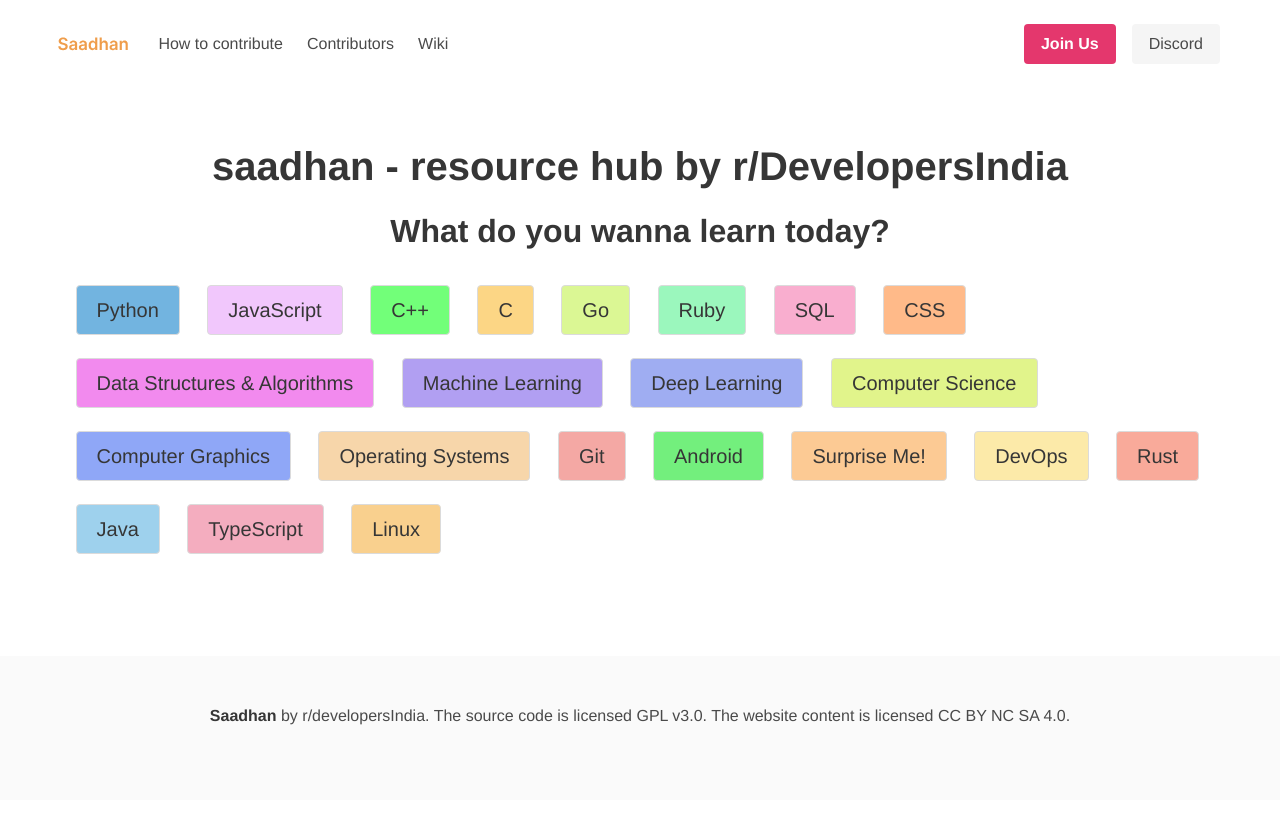
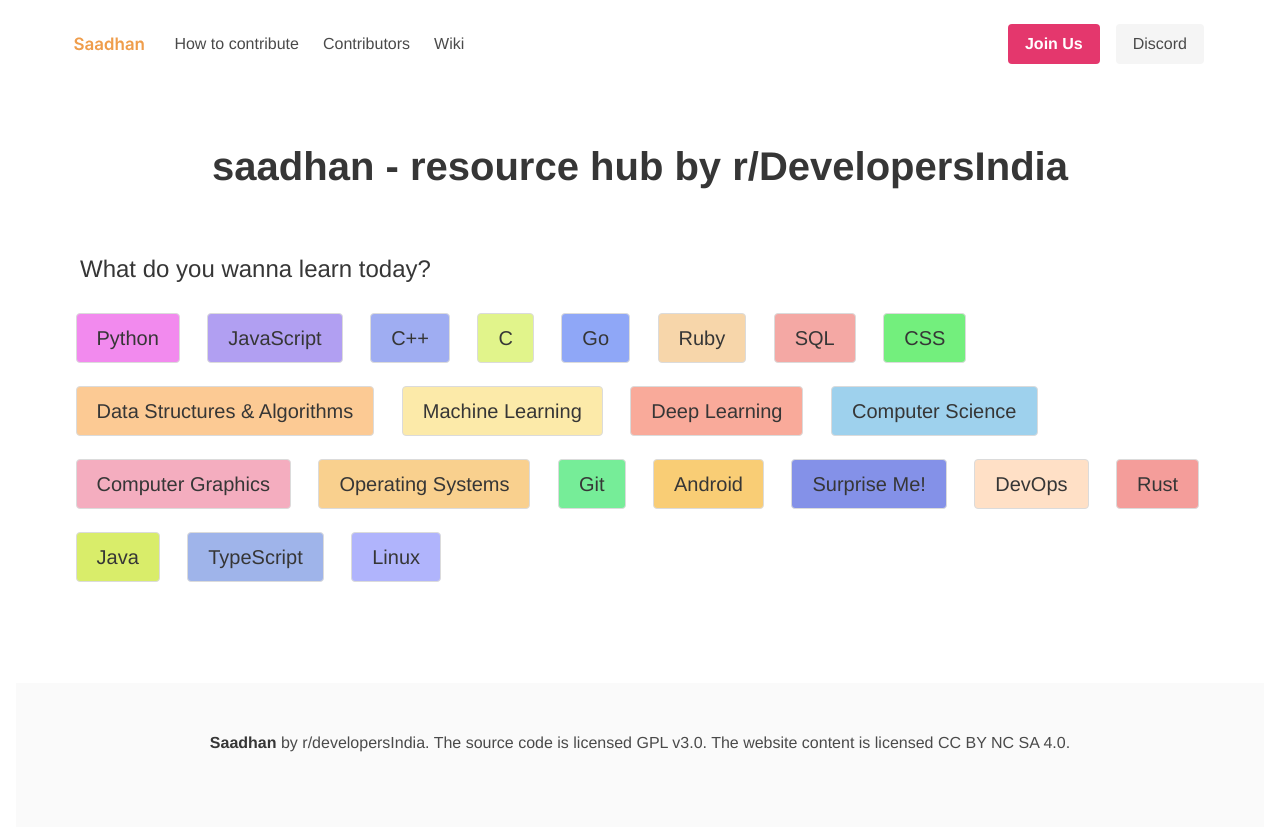
Before and after one commit to developersIndia/saadhan, a Flask app: page / in a window 1280 px wide. Before the commit the page ends 725 px from the top, so only its background shows below. Run offline with Flask 2, Linux system fonts and the light colour scheme; some libraries are stand-ins or nearby versions.

Commit message:
feat: fixed padding and margins

```diff
--- a/static/css/custom.css
+++ b/static/css/custom.css
@@ -11,6 +11,8 @@ body {
     display: flex;
     flex-direction: column;
     min-height: 100vh;
+    padding-right: 1rem;
+    padding-left: 1rem;
 }
 
 main {
@@ -134,7 +136,7 @@ body {
     margin-left: 0.5rem;
   }
 
-        .secondaryButton {
-          margin-right: 0.5rem;
-          margin-left: 0.5rem;
-        }
+  .secondaryButton {
+    margin-right: 0.5rem;
+    margin-left: 0.5rem;
+  }
--- a/templates/base.html
+++ b/templates/base.html
@@ -1,28 +1,59 @@
 <!DOCTYPE html>
 <html lang="en">
+  <head>
+    <meta charset="UTF-8" />
+    <meta http-equiv="X-UA-Compatible" content="IE=edge" />
+    <meta name="viewport" content="width=device-width, initial-scale=1.0" />
 
-<head>
-  <meta charset="UTF-8">
-  <meta http-equiv="X-UA-Compatible" content="IE=edge">
-  <meta name="viewport" content="width=device-width, initial-scale=1.0">
-
-  <meta property="og:type" content="website">
-  <meta property="og:title" content="{{ title }}">
-  <meta property="og:url" content="{{ url_for(request.endpoint, _external=True) }}">
-  <meta name="twitter:site" content="@devsinindia">
-  <meta name="twitter:creator" content="@devsinindia">
-  <meta property="og:site_name" content="Saadhan - A resource hub by r/developersIndia">
-  <meta name="description" content="Saadhan is a resource hub for the r/developersIndia community, which offers an extensive collection of tech resources. Whether you are a beginner or an experienced professional, Saadhan has something for everyone.">
-  <meta property="og:description" content="Saadhan is a resource hub for the r/developersIndia community, which offers an extensive collection of tech resources. Whether you are a beginner or an experienced professional, Saadhan has something for everyone.">
-  <meta name="twitter:description" content="Saadhan is a resource hub for the r/developersIndia community, which offers an extensive collection of tech resources. Whether you are a beginner or an experienced professional, Saadhan has something for everyone.">
-  <meta name="google-site-verification" content="jeqscIfDl_A3eUsQzbMRqd74G3WaI1GHVaV3DHkDD4A">
+    <meta property="og:type" content="website" />
+    <meta property="og:title" content="{{ title }}" />
+    <meta
+      property="og:url"
+      content="{{ url_for(request.endpoint, _external=True) }}"
+    />
+    <meta name="twitter:site" content="@devsinindia" />
+    <meta name="twitter:creator" content="@devsinindia" />
+    <meta
+      property="og:site_name"
+      content="Saadhan - A resource hub by r/developersIndia"
+    />
+    <meta
+      name="description"
+      content="Saadhan is a resource hub for the r/developersIndia community, which offers an extensive collection of tech resources. Whether you are a beginner or an experienced professional, Saadhan has something for everyone."
+    />
+    <meta
+      property="og:description"
+      content="Saadhan is a resource hub for the r/developersIndia community, which offers an extensive collection of tech resources. Whether you are a beginner or an experienced professional, Saadhan has something for everyone."
+    />
+    <meta
+      name="twitter:description"
+      content="Saadhan is a resource hub for the r/developersIndia community, which offers an extensive collection of tech resources. Whether you are a beginner or an experienced professional, Saadhan has something for everyone."
+    />
+    <meta
+      name="google-site-verification"
+      content="jeqscIfDl_A3eUsQzbMRqd74G3WaI1GHVaV3DHkDD4A"
+    />
 
     <title>{{ title }}</title>
 
-  <link rel="canonical" href="{{ url_for(request.endpoint, _external=True) }}">
-  <link rel="stylesheet" href="https://cdn.jsdelivr.net/npm/bulma@0.9.4/css/bulma.min.css">
-  <link rel="icon" type="image/x-icon" href="https://raw.githubusercontent.com/developersIndia/assets/main/logo.svg">
-  <link rel="stylesheet" type="text/css" href="{{ url_for('static', filename='css/custom.css') }}">
+    <link
+      rel="canonical"
+      href="{{ url_for(request.endpoint, _external=True) }}"
+    />
+    <link
+      rel="stylesheet"
+      href="https://cdn.jsdelivr.net/npm/bulma@0.9.4/css/bulma.min.css"
+    />
+    <link
+      rel="icon"
+      type="image/x-icon"
+      href="https://raw.githubusercontent.com/developersIndia/assets/main/logo.svg"
+    />
+    <link
+      rel="stylesheet"
+      type="text/css"
+      href="{{ url_for('static', filename='css/custom.css') }}"
+    />
     <script src="https://unpkg.com/htmx.org@1.8.4"></script>
     <script src="https://cdn.tailwindcss.com"></script>
   </head>
@@ -30,7 +61,13 @@
   <body>
     <nav class="navbar" role="navigation" aria-label="main navigation">
       <div class="navbar-brand">
-      <a role="button" class="navbar-burger" aria-label="menu" aria-expanded="false" data-target="navbarBasicExample">
+        <a
+          role="button"
+          class="navbar-burger"
+          aria-label="menu"
+          aria-expanded="false"
+          data-target="navbarBasicExample"
+        >
           <span aria-hidden="true"></span>
           <span aria-hidden="true"></span>
           <span aria-hidden="true"></span>
@@ -38,21 +75,33 @@
       </div>
       <div id="navbarBasicExample" class="navbar-menu">
         <div class="navbar-start">
-        <a href="/" class="navbar-item"><img alt="saadhan svg" src="{{ url_for('static', filename='assets/svgs/logo.svg') }}"></a>
+          <a href="/" class="navbar-item"
+            ><img
+              alt="saadhan svg"
+              src="{{ url_for('static', filename='assets/svgs/logo.svg') }}"
+          /></a>
           <a href="/how-to-contribute" class="navbar-item">How to contribute</a>
           <a href="/contributors" class="navbar-item">Contributors</a>
-        <a href="https://wiki.developersindia.in/" class="navbar-item">Wiki</a>
+          <a href="https://wiki.developersindia.in/" class="navbar-item"
+            >Wiki</a
+          >
         </div>
         <div class="navbar-end">
           <div class="navbar-item">
             <div class="buttonGroup">
               <div class="primaryButton">
-              <a style="background-color: #E4376D;" href="https://reddit.com/r/developersIndia" class="button is-primary">
+                <a
+                  style="background-color: #e4376d"
+                  href="https://reddit.com/r/developersIndia"
+                  class="button is-primary"
+                >
                   <strong>Join Us</strong>
                 </a>
               </div>
               <div class="secondaryButton">
-              <a href="https://discord.gg/MKXMSNC" class="button is-light">Discord</a>
+                <a href="https://discord.gg/MKXMSNC" class="button is-light"
+                  >Discord</a
+                >
               </div>
             </div>
           </div>
@@ -61,36 +110,53 @@
     </nav>
     <main>
       <div class="content is-vcentered has-text-centered">
-      <figure class="is-2 is-center">
-      </figure>
+        <figure class="is-2 is-center"></figure>
         <h1 class="title is-2 is-center">
-        <a href="/">saadhan</a> - resource hub by <a href="https://reddit.com/r/developersIndia">r/DevelopersIndia</a>
+          <a href="/" class="hover:text-[#E4376D] duration-75">saadhan</a> -
+          resource hub by
+          <a
+            href="https://reddit.com/r/developersIndia"
+            class="hover:text-[#E4376D] duration-75"
+            >r/DevelopersIndia</a
+          >
         </h1>
       </div>
-    <div class="container">
-      {% block content %}
-      {% endblock content %}
-    </div>
+      <div class="container">{% block content %} {% endblock content %}</div>
     </main>
     <footer class="footer">
       <div class="content has-text-centered">
         <p>
-        <strong>Saadhan</strong> by <a href="https://developersindia.in/">r/developersIndia</a>. The source code is licensed <a href="https://github.com/developersIndia/saadhan/blob/main/LICENSE">GPL v3.0</a>. The website content is licensed <a href="http://creativecommons.org/licenses/by-nc-sa/4.0/">CC BY NC SA 4.0</a>.
+          <strong>Saadhan</strong> by
+          <a href="https://developersindia.in/">r/developersIndia</a>. The
+          source code is licensed
+          <a href="https://github.com/developersIndia/saadhan/blob/main/LICENSE"
+            >GPL v3.0</a
+          >. The website content is licensed
+          <a href="http://creativecommons.org/licenses/by-nc-sa/4.0/"
+            >CC BY NC SA 4.0</a
+          >.
         </p>
       </div>
     </footer>
     <script src="https://cdnjs.cloudflare.com/ajax/libs/randomcolor/0.5.4/randomColor.min.js"></script>
-  <script defer src="https://use.fontawesome.com/releases/v5.3.1/js/all.js"></script>
+    <script
+      defer
+      src="https://use.fontawesome.com/releases/v5.3.1/js/all.js"
+    ></script>
     <script src="{{ url_for('static', filename='js/custom.js') }}"></script>
     <!-- Google tag (gtag.js) -->
-  <script async src="https://www.googletagmanager.com/gtag/js?id=G-QLB0N16RL5"></script>
+    <script
+      async
+      src="https://www.googletagmanager.com/gtag/js?id=G-QLB0N16RL5"
+    ></script>
     <script>
       window.dataLayer = window.dataLayer || [];
-    function gtag() { dataLayer.push(arguments); }
-    gtag('js', new Date());
-    gtag('config', 'G-QLB0N16RL5');
+      function gtag() {
+        dataLayer.push(arguments);
+      }
+      gtag("js", new Date());
+      gtag("config", "G-QLB0N16RL5");
     </script>
     <script async defer src="https://buttons.github.io/buttons.js"></script>
   </body>
-
 </html>
--- a/templates/categories.html
+++ b/templates/categories.html
@@ -1,17 +1,20 @@
-{% extends 'base.html' %}
-{% block content %}
-<div class="content is-vcentered has-text-centered">
-    <h2 class="title is-3">What do you wanna learn today?</h2>
+{% extends 'base.html' %} {% block content %}
+<div class="mt-16 mb-4 text-[#363636]">
+  <h2 class="text-2xl ml-4 font-medium">What do you wanna learn today?</h2>
 </div>
 
 <div class="container" id="categories">
-    {% for category, link in categories.items() %}
-    <a style="margin: 1%" class="category_name button is-medium" id="category_name"
-        href="/resources?category={{ link }}">{{category}}</a>
-    {% endfor %}
+  {% for category, link in categories.items() %}
+  <a
+    style="margin: 1%"
+    class="category_name button is-medium"
+    id="category_name"
+    href="/resources?category={{ link }}"
+    >{{category}}</a
+  >
+  {% endfor %}
 </div>
 
 <div id="resources"></div>
 
-
 {% endblock content %}
```
Lines whose indentation alone changed are shown as unchanged.
